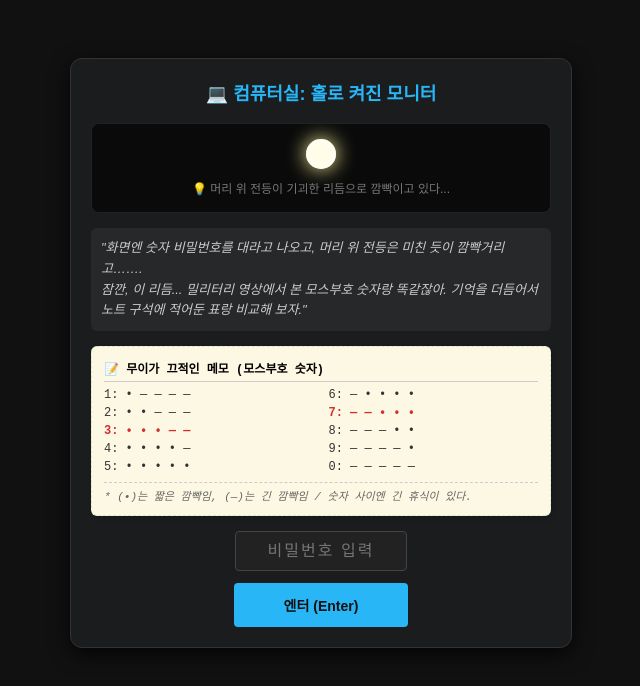
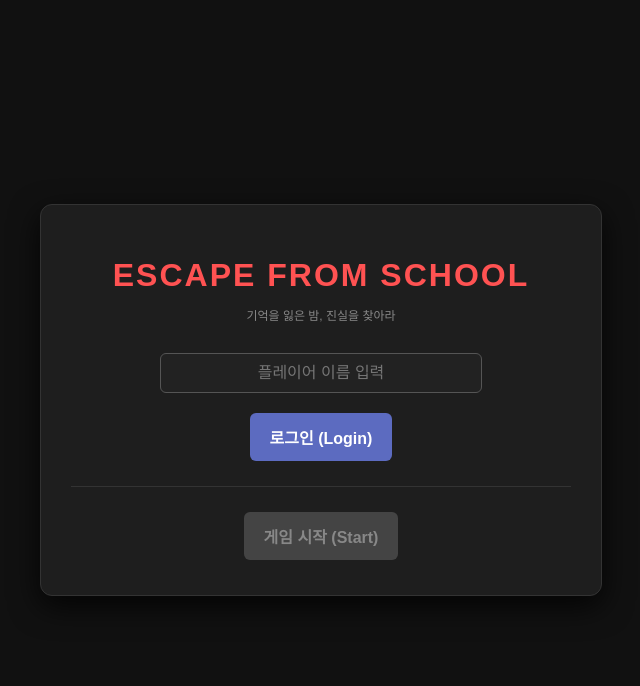
Before and after one commit to 30322chayuhwan/PS, a plain HTML site: page index.html in a window 1280 px wide. Shown: the whole page, without its empty margins (319-959 px from the left). Drawn offline with Linux system fonts and the light colour scheme.

Commit message:
Update index.html

```diff
--- a/index.html
+++ b/index.html
@@ -2,87 +2,116 @@
 <html lang="ko">
 <head>
   <meta charset="UTF-8">
-  <title>컴퓨터실 모스부호 퍼즐 테스트</title>
+  <title>학교 괴담 방탈출: 인트로</title>
+  <style>
+    body { background-color: #111; color: #eee; font-family: 'Malgun Gothic', sans-serif; display: flex; justify-content: center; align-items: center; height: 100vh; margin: 0; }
+    .screen { display: none; width: 100%; max-width: 500px; background: #1e1e1e; padding: 30px; border-radius: 12px; box-shadow: 0 10px 30px rgba(0,0,0,0.8); text-align: center; border: 1px solid #333; }
+    .active { display: block; }
+    input[type="text"] { width: 60%; padding: 10px; margin-bottom: 15px; background: #222; border: 1px solid #555; color: #fff; text-align: center; border-radius: 6px; font-size: 16px; }
+    button { background: #5c6bc0; color: #fff; border: none; padding: 12px 20px; font-size: 16px; font-weight: bold; border-radius: 6px; cursor: pointer; transition: 0.2s; margin: 5px; }
+    button:hover { background: #3f51b5; transform: translateY(-2px); }
+    button:disabled { background: #444; color: #888; cursor: not-allowed; transform: none; }
+    .dialogue { font-style: italic; color: #ccc; font-size: 15px; line-height: 1.6; text-align: left; background: #2a2a2a; padding: 15px; border-radius: 8px; margin-bottom: 20px; border-left: 4px solid #5c6bc0; }
+    .choice-btn { display: block; width: 100%; background: #2e2e2e; border: 1px solid #555; text-align: left; margin-bottom: 10px; }
+    .choice-btn:hover { background: #444; border-color: #888; }
+  </style>
 </head>
-<body style="background-color: #111; padding: 50px; display: flex; justify-content: center; font-family: sans-serif;">
+<body>
 
-  <div id="computerRoomPuzzle" style="text-align:center; padding:20px; background:#1a1c1e; color:#fff; border-radius:12px; max-width:460px; box-shadow:0 6px 20px rgba(0,0,0,0.8); border: 1px solid #333;">
-    <h3 style="color:#29b6f6; margin-top:0; font-size:18px;">💻 컴퓨터실: 홀로 켜진 모니터</h3>
+  <div id="titleScreen" class="screen active">
+    <h1 style="color: #ff5252; letter-spacing: 2px; margin-bottom: 5px;">ESCAPE FROM SCHOOL</h1>
+    <p style="color: #888; font-size: 12px; margin-bottom: 30px;">기억을 잃은 밤, 진실을 찾아라</p>
 
-    <div style="background:#0a0a0a; padding:15px; border-radius:8px; margin-bottom:15px; border:1px solid #222; position: relative; overflow: hidden;">
-      <div id="ceilingLight" style="width:30px; height:30px; background:#444; border-radius:50%; margin:0 auto 10px auto; transition: background 0.05s, box-shadow 0.05s;"></div>
-      <span style="font-size:12px; color:#777;">💡 머리 위 전등이 기괴한 리듬으로 깜빡이고 있다...</span>
+    <div id="loginArea">
+      <input type="text" id="usernameInput" placeholder="플레이어 이름 입력">
+      <br>
+      <button onclick="login()">로그인 (Login)</button>
     </div>
 
-    <div style="font-style:italic; color:#ccc; font-size:13px; line-height:1.6; text-align:left; padding:10px; background:rgba(255,255,255,0.05); border-radius:6px; margin-bottom:15px;">
-      "화면엔 숫자 비밀번호를 대라고 나오고, 머리 위 전등은 미친 듯이 깜빡거리고…….<br>
-      잠깐, 이 리듬... 밀리터리 영상에서 본 모스부호 숫자랑 똑같잖아. 기억을 더듬어서 노트 구석에 적어둔 표랑 비교해 보자."
+    <div id="userArea" style="display:none; margin-bottom: 20px;">
+      <p style="color: #81c784; font-weight: bold;">환영합니다, <span id="playerName"></span>님.</p>
+      <button onclick="logout()" style="background: #e53935;">로그아웃</button>
     </div>
 
-    <div style="background:#fcf8e3; font-size:12px; color:#333; padding:12px; border-radius:6px; text-align:left; margin-bottom:15px; font-family: 'Courier New', monospace; border: 1px dashed #d6e9c6; box-shadow: 2px 2px 5px rgba(0,0,0,0.15);">
-      <span style="font-weight:bold; color:#000; border-bottom:1px solid #ccc; display:block; padding-bottom:4px; margin-bottom:6px;">📝 무이가 끄적인 메모 (모스부호 숫자)</span>
-      <div style="display: grid; grid-template-columns: 1fr 1fr; gap: 4px 15px;">
-        <div>1: • — — — —</div>  <div>6: — • • • •</div>
-        <div>2: • • — — —</div>  <div style="font-weight:bold; color:#d32f2f;">7: — — • • •</div>
-        <div style="font-weight:bold; color:#d32f2f;">3: • • • — —</div>  <div>8: — — — • •</div>
-        <div>4: • • • • —</div>  <div>9: — — — — •</div>
-        <div>5: • • • • •</div>  <div>0: — — — — —</div>
-      </div>
-      <div style="font-size:11px; color:#666; margin-top:8px; font-style:italic; border-top:1px dashed #ccc; padding-top:4px;">
-        * (•)는 짧은 깜빡임, (—)는 긴 깜빡임 / 숫자 사이엔 긴 휴식이 있다.
-      </div>
+    <hr style="border: 0; border-top: 1px solid #333; margin: 20px 0;">
+    <button id="startBtn" onclick="nextScreen('introScreen')" disabled>게임 시작 (Start)</button>
+  </div>
+
+
+  <div id="introScreen" class="screen">
+    <h2 style="color: #aaa; font-size: 18px;">밤 11시 30분, 텅 빈 학교</h2>
+
+    <div class="dialogue" id="introText">
+      "분명 수학 노트를 교실에 두고 와서 가지러 온 것뿐인데……."<br><br>
+      복도를 걷던 중, 갑자기 등골이 오싹해지며 주변의 공기가 기괴하게 뒤틀렸다. 창밖의 달빛은 핏빛으로 변했고, 익숙했던 학교의 구조가 미로처럼 변해버렸다.<br><br>
+      "학교가 완전히 이공간으로 변했어. 여기서 나가야 해!"
     </div>
 
-    <input type="text" id="comInput" placeholder="비밀번호 입력" style="width:150px; padding:10px; text-align:center; font-size:16px; margin-bottom:12px; border:1px solid #444; background:#222; color:#fff; border-radius:4px; letter-spacing: 2px;"><br>
-    <button onclick="checkMorsePassword()" style="background:#29b6f6; color:#111; padding:12px 20px; border:none; border-radius:4px; font-size:14px; cursor:pointer; font-weight:bold; width:174px; transition: 0.2s;">엔터 (Enter)</button>
+    <button onclick="nextScreen('hubScreen')">복도 끝으로 달려간다 ➡️</button>
+  </div>
+
+
+  <div id="hubScreen" class="screen">
+    <h2 style="color: #ffb74d; font-size: 20px;">🚪 중앙 로비 : 봉인된 엘리베이터</h2>
+
+    <div class="dialogue">
+      "유일한 출구인 1층으로 가는 엘리베이터를 찾았다. 하지만……"<br><br>
+      엘리베이터의 호출 버튼은 박살 나 있고, 대신 기괴하게 생긴 <b>[메인 패널]</b>이 붉은빛을 뿜으며 닫혀 있다. 패널에는 용의자를 지목하라는 듯한 암호 입력창이 띄워져 있다.<br><br>
+      "이 문을 열려면 이 학교에서 벌어진 일의 '진범'을 알아내야만 해. 주변 방들을 뒤져서 단서를 모아보자."
+    </div>
+
+    <div style="background: #111; padding: 15px; border-radius: 8px; border: 1px dashed #ff5252; margin-bottom: 20px;">
+      <span style="color: #ff5252; font-weight: bold; font-size: 14px;">[ 획득한 단서: 0 / 3 ]</span>
+      <p style="font-size: 12px; color: #888; margin-top: 5px;">세 곳의 방을 조사하여 범인에 대한 힌트를 찾아야 합니다.</p>
+    </div>
+
+    <button class="choice-btn" onclick="enterRoom('교무실')">
+      <span style="font-size: 18px;">🖥️</span> 교무실 : 푸른 모니터 불빛이 새어 나온다.
+    </button>
+    <button class="choice-btn" onclick="enterRoom('도서관')">
+      <span style="font-size: 18px;">📚</span> 도서관 : 끝이 보이지 않는 책 탑이 쌓여 있다.
+    </button>
+    <button class="choice-btn" onclick="enterRoom('컴퓨터실')">
+      <span style="font-size: 18px;">💻</span> 컴퓨터실 : 천장 전등이 기괴하게 깜빡거린다.
+    </button>
   </div>
 
   <script>
-    // 전등 깜빡임 애니메이션 루프 (실시간 구동)
-    const light = document.getElementById('ceilingLight');
+    // 로그인 시스템 로직
+    function login() {
+      const name = document.getElementById('usernameInput').value.trim();
+      if(name === "") {
+        alert("이름을 입력해주세요.");
+        return;
+      }
+      document.getElementById('playerName').innerText = name;
+      document.getElementById('loginArea').style.display = 'none';
+      document.getElementById('userArea').style.display = 'block';
+      document.getElementById('startBtn').disabled = false; // 게임 시작 버튼 활성화
+      document.getElementById('startBtn').style.background = '#4caf50';
+    }
 
-    // 모스부호 3과 7의 패턴 정의 (on: 불 켜짐, false: 불 꺼짐 / time: 지속 시간 ms)
-    const morsePattern = [
-      // 숫자 3 (• • • — —)
-      {on: true, time: 200}, {on: false, time: 200}, // •
-      {on: true, time: 200}, {on: false, time: 200}, // •
-      {on: true, time: 200}, {on: false, time: 600}, // • (문자 간격)
-      {on: true, time: 600}, {on: false, time: 200}, // —
-      {on: true, time: 600}, {on: false, time: 1500},// — (숫자 3 완료 후 다음 숫자까지 긴 휴식)
+    function logout() {
+      document.getElementById('usernameInput').value = "";
+      document.getElementById('loginArea').style.display = 'block';
+      document.getElementById('userArea').style.display = 'none';
+      document.getElementById('startBtn').disabled = true; // 게임 시작 버튼 비활성화
+      document.getElementById('startBtn').style.background = '#444';
+    }
 
-      // 숫자 7 (— — • • •)
-      {on: true, time: 600}, {on: false, time: 200}, // —
-      {on: true, time: 600}, {on: false, time: 600}, // — (문자 간격)
-      {on: true, time: 200}, {on: false, time: 200}, // •
-      {on: true, time: 200}, {on: false, time: 200}, // •
-      {on: true, time: 200}, {on: false, time: 3500} // • (패턴 종료 후 아주 긴 휴식 반복)
-    ];
+    // 화면 전환 함수
+    function nextScreen(screenId) {
+      // 모든 스크린 숨기기
+      const screens = document.querySelectorAll('.screen');
+      screens.forEach(s => s.classList.remove('active'));
 
-    let patternIndex = 0;
-    function runLightPattern() {
-      let step = morsePattern[patternIndex];
-      if (step.on) {
-        light.style.background = "#fffde7";
-        light.style.boxShadow = "0 0 20px #fff59d, inset 0 0 10px #ffffff";
-      } else {
-        light.style.background = "#444";
-        light.style.boxShadow = "none";
-      }
-      patternIndex = (patternIndex + 1) % morsePattern.length;
-      setTimeout(runLightPattern, step.time); // 다음 패턴 예약
+      // 타겟 스크린 보이기
+      document.getElementById(screenId).classList.add('active');
     }
-    runLightPattern(); // 전등 루프 즉시 작동 시작
 
-    function checkMorsePassword() {
-      const userAnswer = document.getElementById('comInput').value.trim();
-
-      // 정답: 37
-      if (userAnswer === "37") {
-        alert("💻 잠금 해제 성공!\n\n모니터가 '징-' 하는 소리와 함께 메인 화면으로 넘어갑니다.\n바탕화면에 덩그러니 놓인 텍스트 파일을 열자, 최종 범인을 특정할 수 있는 [컴퓨터실 단서]가 나타납니다!\n무이는 이 결정적 힌트를 수첩에 황급히 받아 적었습니다.");
-      } else {
-        alert("❌ 화면에 붉은 글씨로 '인증 실패: 올바르지 않은 접근입니다' 문구가 뜹니다.\n전등 불빛의 깜빡이는 횟수와 길이를 다시 유심히 관찰해 보세요.");
-        document.getElementById('comInput').value = ""; // 오답 시 입력창 비우기
-      }
+    // 방 진입 임시 함수
+    function enterRoom(roomName) {
+      alert(`[시스템] 무이가 '${roomName}'(으)로 진입합니다.\n\n(이 버튼을 누르면 이전에 만들었던 각 방의 퍼즐 화면으로 전환되도록 연결할 예정입니다.)`);
     }
   </script>
 
```
